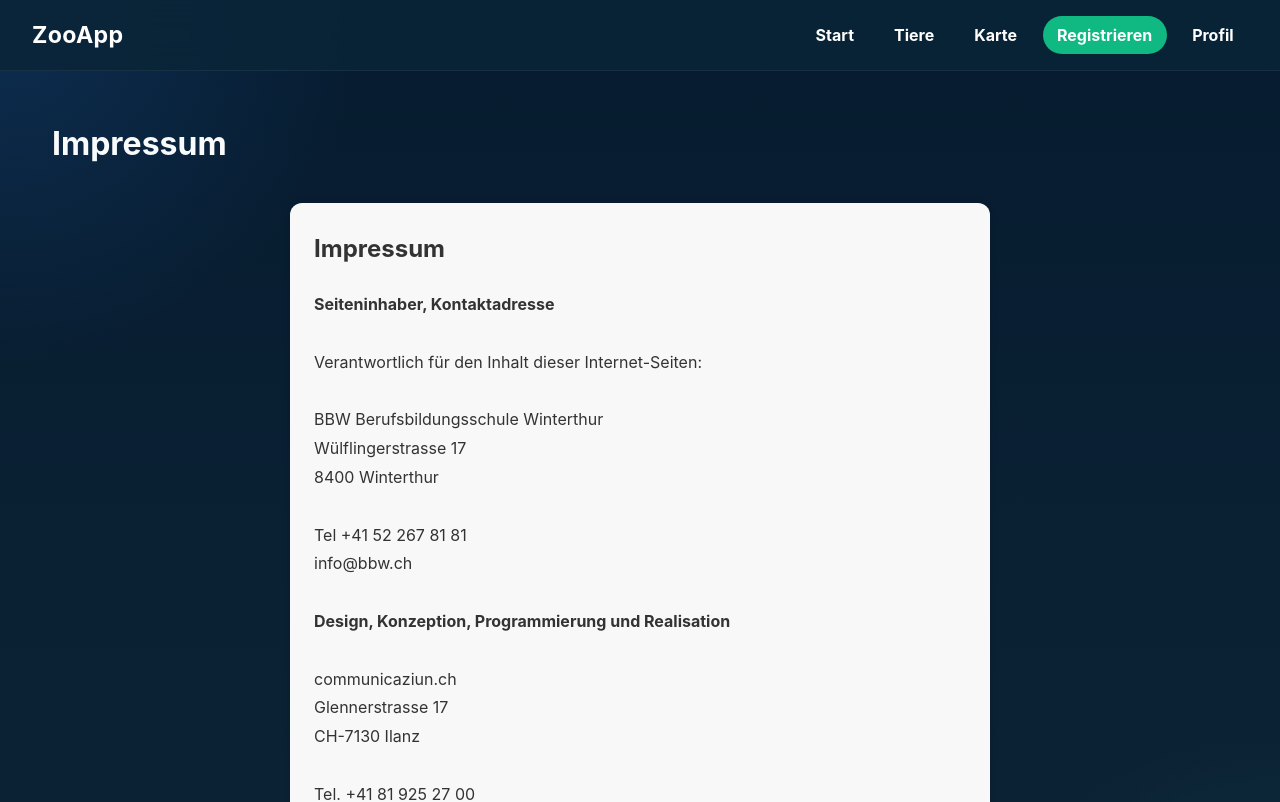
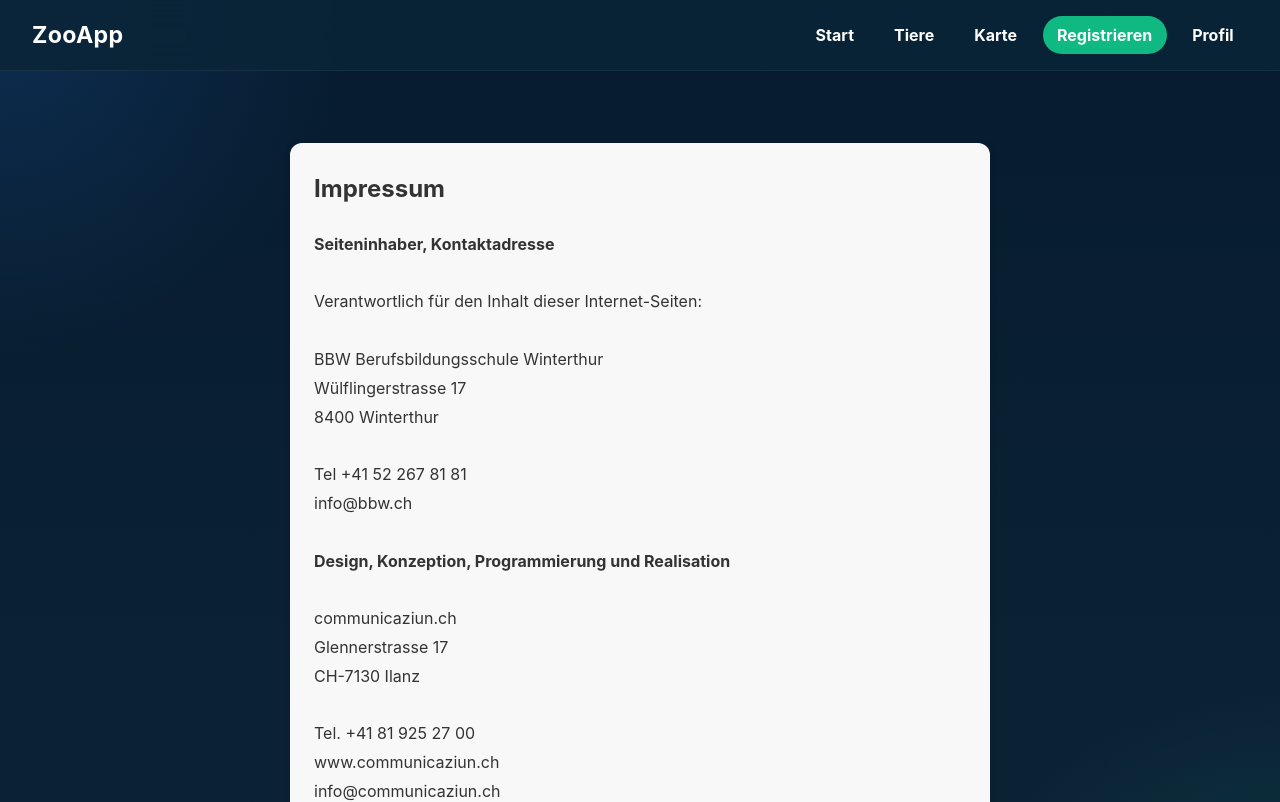
Before and after one commit to Cattlx/M426-ZooApp, a React (Vite) app in the folder Zoo-App/: page /Impressum in a window 1280 px wide. Shown: the top 802 px of the page. Built offline with nearby package versions, Linux system fonts and the light colour scheme.

Commit message:
remove dings header

```diff
--- a/Zoo-App/src/pages/Impressum.jsx
+++ b/Zoo-App/src/pages/Impressum.jsx
@@ -1,7 +1,7 @@
 export default function Impressum() {
   return (
     <div>
-      <h1>Impressum</h1>
+
 <p
   style={{
     maxWidth: "700px",
```
